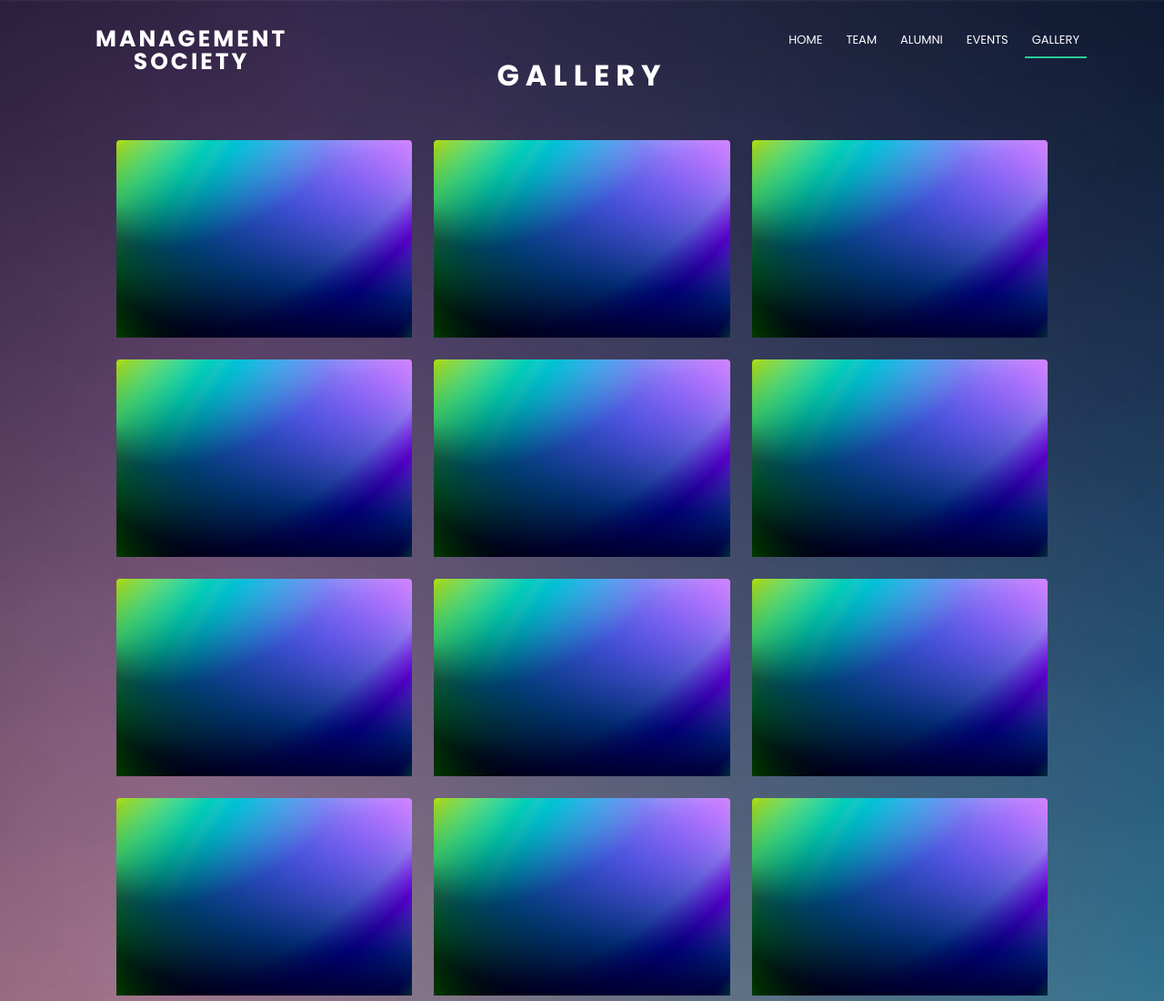
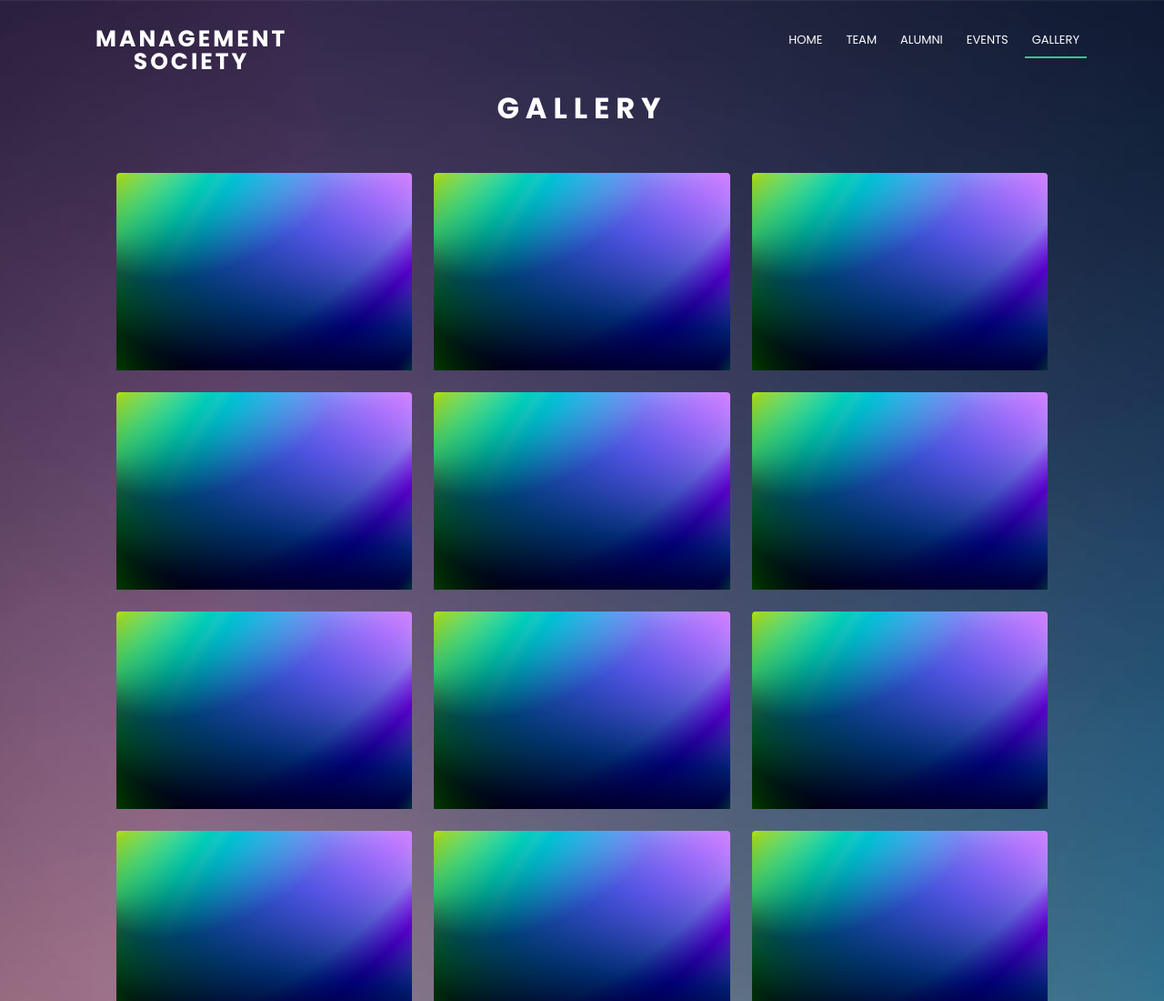
Before and after one commit to OneAbhik/Society_Page, a plain HTML site: page Gallery.html in a window 1280 px wide. Shown: the top 1100 px of the page at 91% size. Drawn offline with nearby package versions, Linux system fonts and the light colour scheme.

Commit message:
Update Gallery.html

```diff
--- a/Gallery.html
+++ b/Gallery.html
@@ -45,7 +45,7 @@
 			</div>
 
 		</header>
-		<section id="head">
+		<section id="head" style="padding-top:100px;">
 			<h1><strong>Gallery</strong></h1>
 		</section>
 		<!-- Main -->
```
